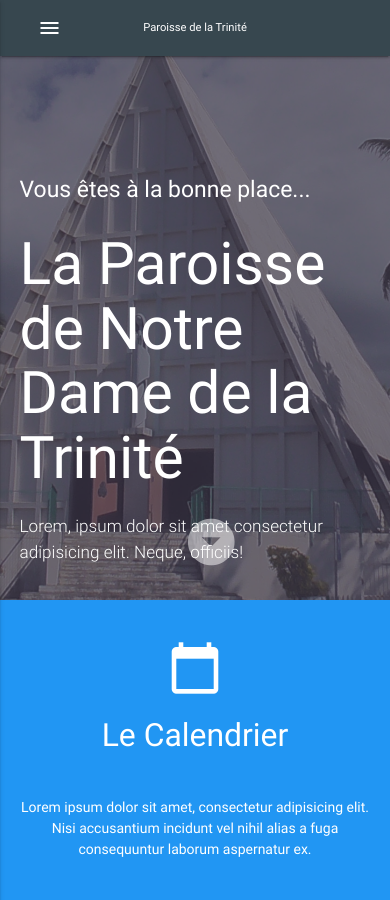
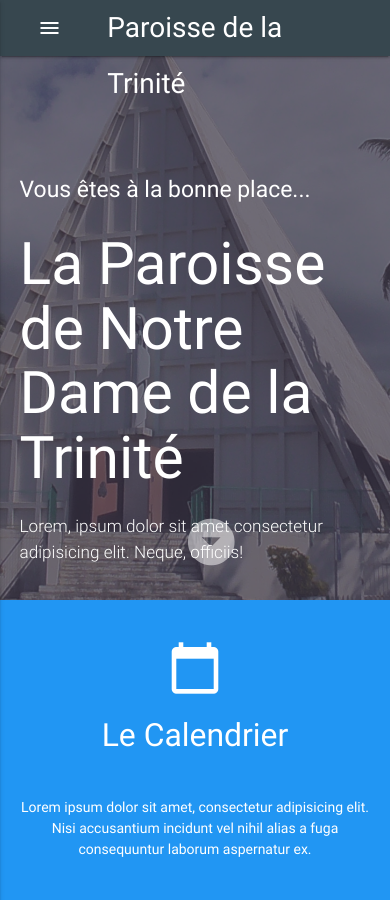
Before and after one commit to manganet/paroisse_trinit-, a plain HTML site: page index.html in a window 390 px wide. Shown: the top 900 px of the page. Drawn offline with nearby package versions, Linux system fonts and the light colour scheme; some packages are replaced by stand-ins of ours.

Commit message:
paroisse2

```diff
--- a/css/main.css
+++ b/css/main.css
@@ -65,6 +65,6 @@
   }
 
   a.brand-logo.active {
-    font-size: 80%;
+    font-size: 200%;
   }
 }
```
